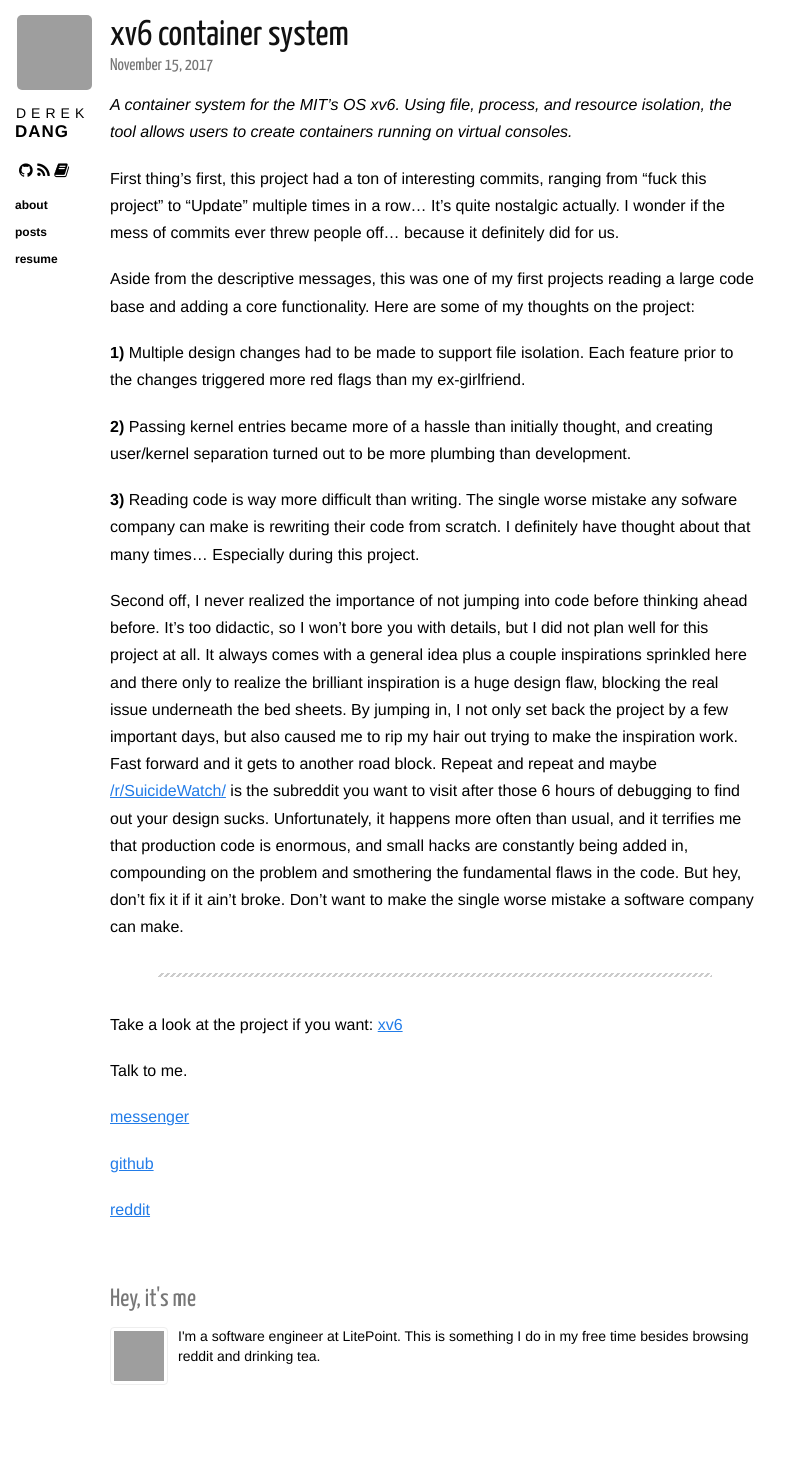
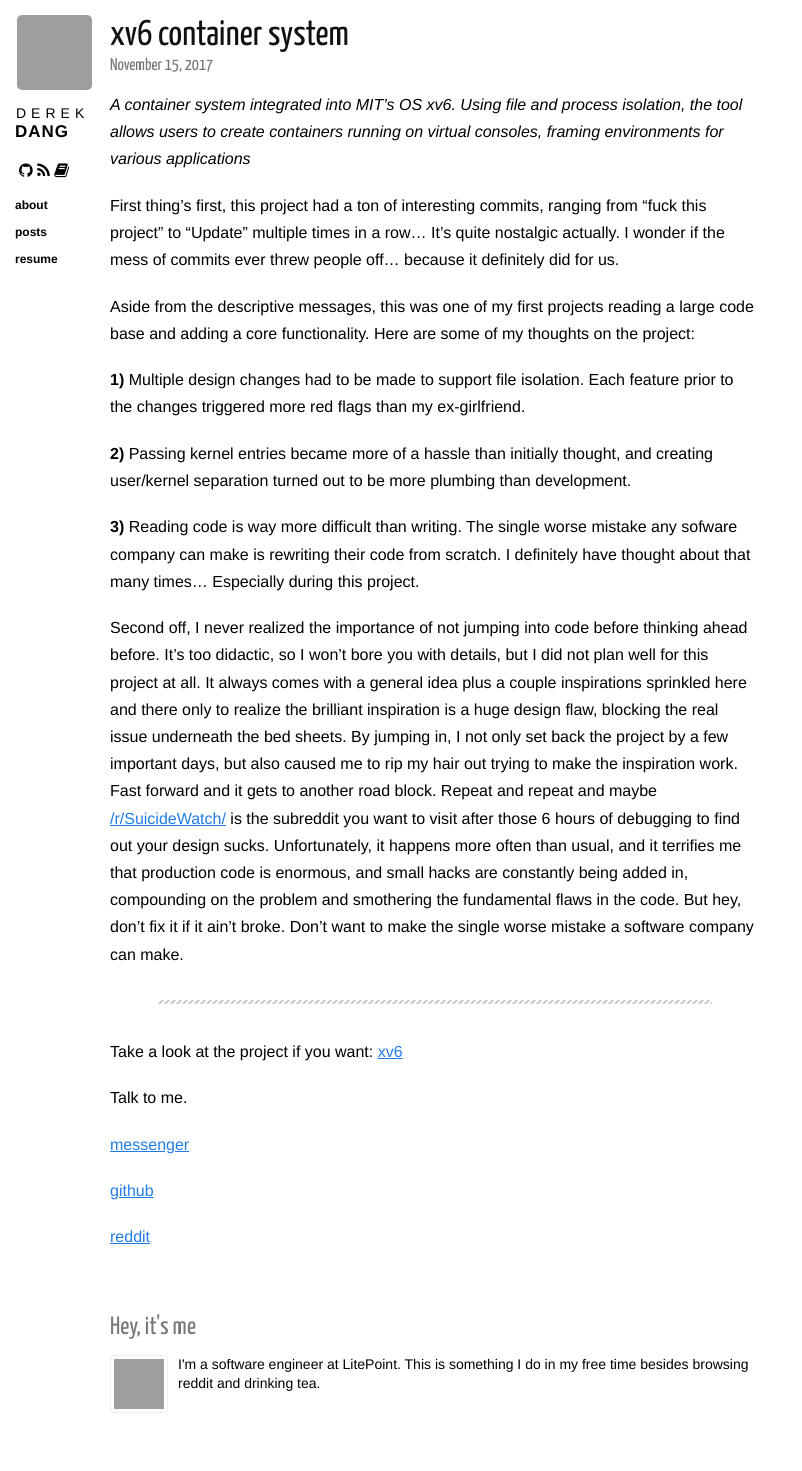
Before and after one commit to dqdang/dqdang.github.io, a Jekyll site: the page built from _posts/2017-11-15-xv6.markdown, in a window 1280 px wide. Shown: the whole page, without its empty margins (0-802 px from the left). Built offline with Jekyll 4.4.1, drawn with Linux system fonts in a browser that asks for light colours; nearby versions of some CDN libraries; before the commit the page ends 1443 px from its top, so only the background shows below that; grey boxes are pictures that could not be loaded.

Commit message:
Update 2017-11-15-xv6.markdown

```diff
--- a/_posts/2017-11-15-xv6.markdown
+++ b/_posts/2017-11-15-xv6.markdown
@@ -3,8 +3,7 @@
 title: xv6 container system
 category: posts
 ---
-*A container system for the MIT’s OS xv6. Using file, process, and resource isolation, the tool allows
-users to create containers running on virtual consoles.*
+*A container system integrated into MIT’s OS xv6. Using file and process isolation, the tool allows users to create containers running on virtual consoles, framing environments for various applications*
 
 First thing's first, this project had a ton of interesting commits, ranging from "fuck this project" to "Update" multiple times in a row... It's quite nostalgic actually. I wonder if the mess of commits ever threw people off... because it definitely did for us.
 
```
